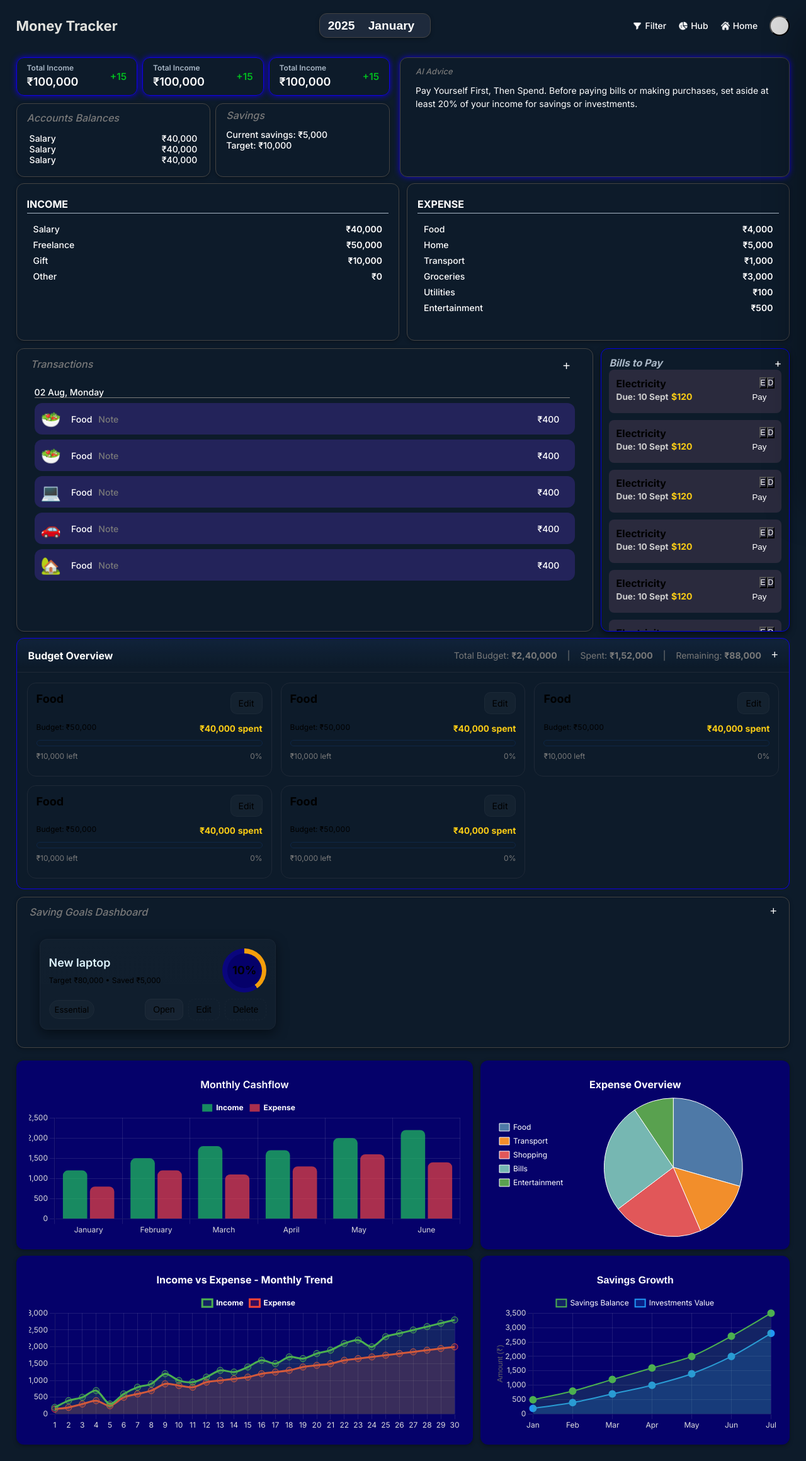
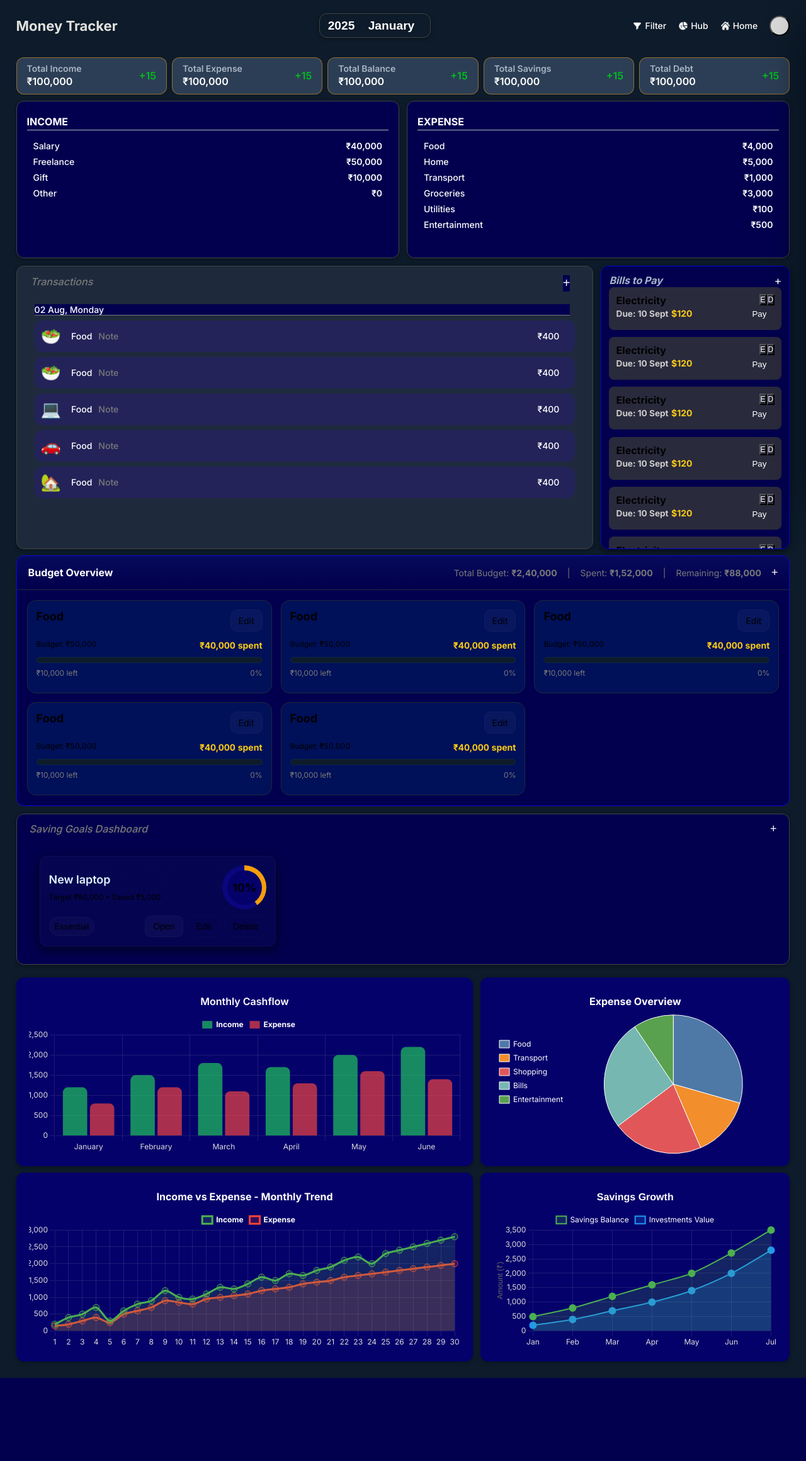
Before and after one commit to ibnu-umer/money-tracker-v2, a Django app: page / in a window 1280 px wide. Shown: the whole page at 63% size. After the commit the page ends 2188 px from the top, so only its background shows below. Run offline with Django 5.2, Linux system fonts and the light colour scheme; some libraries are stand-ins or nearby versions.

Commit message:
feat(dashboard): remove savings-card and account-card, add status cards for savings and debt

```diff
--- a/moneytracker/static/css/dashboard.css
+++ b/moneytracker/static/css/dashboard.css
@@ -25,27 +25,28 @@
 
 .status-card {
     display: flex;
+    flex-direction: row;
     justify-content: space-between;
-    align-items: center;
-    background-color: var(--color-bg-status);
-    border: 1px solid var(--color-border-status);
+    background-color: var(--color-tertiary-bg);
+    border: var(--border-tertiary);
     border-radius: var(--radius-card);
     padding: var(--gap-small) var(--gap-large);
-    box-shadow: var(--shadow-status);
+    height: fit-content;
     flex: 1;
+}
+.status-card:hover {
+    border-color: var(--color-border-tertiary-hover);
 }
 
 .status-info {
     display: flex;
     flex-direction: column;
-    flex: 1;
 }
 
 .status-label {
     font-family: var(--font-main);
     font-weight: 600;
-    font-size: var(--fs-status-label);
-    line-height: 1.4;
+    font-size: var(--fs-text-primary);
     color: var(--color-text-secondary);
 }
 
@@ -58,6 +59,8 @@
 }
 
 .status-change {
+    display: flex;
+    align-items: center;
     font-family: var(--font-main);
     font-weight: 600;
     font-size: var(--fs-status-change);
@@ -76,7 +79,7 @@
 .account-card {
     display: flex;
     flex-direction: column;
-    background-color: var(--color-bg-card);
+    background-color: var(--color-primary-bg-card);
     border: 1px solid var(--color-border);
     border-radius: var(--radius-card);
     padding: var(--gap-medium) var(--gap-large);
@@ -96,7 +99,7 @@
 .account-content {
     display: flex;
     flex-direction: column;
-    background-color: var(--color-bg-card);
+    background-color: var(--color-primary-bg-card);
     padding: 6px 4px;
     overflow-y: auto;
 }
@@ -128,7 +131,7 @@
 
 .savings-card {
     display: flex;
-    background-color: var(--color-bg-card);
+    background-color: var(--color-primary-bg-card);
     border: 1px solid var(--color-border);
     border-radius: var(--radius-card);
     box-shadow: var(--shadow-card);
@@ -166,7 +169,7 @@
     flex-direction: column;
     gap: var(--gap-medium);
     width: 40%;
-    background-color: var(--color-bg-card);
+    background-color: var(--color-primary-bg-card);
     border: 1px solid var(--color-border);
     border-radius: var(--radius-card);
     padding: 14px 24px;
@@ -184,7 +187,7 @@
 .advice-content {
     display: flex;
     width: 100%;
-    background-color: var(--color-bg-card);
+    background-color: var(--color-primary-bg-card);
 }
 
 .advice-text {
@@ -222,7 +225,7 @@
     flex: 1;
     display: flex;
     flex-direction: column;
-    background-color: var(--color-bg-card);
+    background-color: var(--color-primary-bg-card);
     border: 1px solid var(--color-border);
     border-radius: var(--radius-card);
     padding: var(--gap-large);
@@ -289,7 +292,7 @@
     display: flex;
     flex-direction: column;
     gap: var(--gap-small);
-    background-color: var(--color-bg-card);
+    background-color: var(--color-secondary-bg);
     border: 1px solid var(--color-border);
     border-radius: var(--radius-card);
     padding: 14px var(--gap-large);
@@ -313,7 +316,7 @@
 }
 
 .add-transaction-button {
-    background: var(--color-bg-card);
+    background: var(--color-primary-bg-card);
     border: none;
     font-size: 20px;
     color: var(--color-text-primary);
@@ -333,7 +336,7 @@
 .date-section {
     display: flex;
     flex-direction: column;
-    background-color: var(--color-bg-card);
+    background-color: var(--color-primary-bg-card);
     margin: 0 8px 8px 0;
 }
 .date-header {
@@ -395,7 +398,7 @@
 /* ---------------- Add Transaction Card ---------------- */
 .bills-card {
     width: 300px;
-    background: var(--color-bg-card);
+    background: var(--color-primary-bg-card);
     border-radius: var(--radius-card);
     padding: var(--spacing-md);
     box-shadow: 0 4px 10px rgba(0, 0, 0, 0.5);
@@ -471,7 +474,7 @@
 /* Budgetted Items */
 /* ---------------------------------------------- */
 .categories-card {
-    background: var(--color-bg-card);
+    background: var(--color-primary-bg-card);
     border: 1px solid var(--color-border-status);
     border-radius: var(--radius-card);
     box-shadow: var(--color-shadow-card);
@@ -517,7 +520,7 @@
 }
 
 .cat-card {
-    background: var(--color-bg-status);
+    background: var(--color-primary-bg-status);
     border: 1px solid var(--color-budget-border);
     border-radius: 14px;
     padding: 14px;
@@ -725,7 +728,7 @@
     flex-direction: column;
     gap: var(--gap-large);
     width: 100%;
-    background-color: var(--color-bg-card);
+    background-color: var(--color-primary-bg-card);
     border: 1px solid var(--color-border);
     border-radius: var(--radius-card);
     padding: var(--spacing-md) var(--spacing-lg);
--- a/moneytracker/static/css/global.css
+++ b/moneytracker/static/css/global.css
@@ -1,37 +1,40 @@
 :root {
     /* Typography */
-    --font-family: 'Inter', sans-serif;
+    --font-family: "Inter", sans-serif;
     --fs-logo: clamp(16px, 2vw, 22px);
     --fs-text-primary: clamp(12px, 1.8vw, 14px);
     --fs-text-secondary: clamp(10px, 1.5vw, 12px);
+    /* --fs-status-label: clamp(8px, 1vw, 12px);
+    --fs-status-amount: clamp(12px, 1.5vw, 18px);
+    --fs-status-change: clamp(8px, 1.2vw, 16px); */
 
     /* Sizes */
     --size-avatar: clamp(28px, 2.3vw, 36px);
     --height-header: 30px;
 
     /* Colors */
-    --color-main-bg: #0D1B2A;
-    --color-card-bg: #1E2A3C;
-    --color-modal-bg: #1B263B;
+    --color-primary-bg: #0d1b2a;
+    --color-secondary-bg: #1e2a3c;
+    --color-tertiary-bg: #2C3E55;
     --color-border: #434343;
-    --color-border-hover: #FFFFFF33;
-    --color-logo: #E0E1DD;
-    --color-text-primary: #FFFFFF;
-    --color-text-secondary: #A9B7C6;
+    --color-border-tertiary-hover: #ffffff2e;
+    --color-border-hover: #ffffff33;
+    --color-logo: #e0e1dd;
+    --color-text-primary: #ffffff;
+    --color-text-secondary: #a9b7c6;
 
     /* Effects */
-    --shadow-card: 0 2px 6px rgba(0,0,0,0.3);
+    --shadow-card: 0 2px 6px rgba(0, 0, 0, 0.3);
     --border-card: 1px solid var(--color-border);
+    --border-tertiary: 1px solid #f59e0b80;
 
     /* Radius */
     --radius-btn: 8px;
     --radius-card: 12px;
 
-    /* ------------------------------------------------ */
 
 
-
-
+    /* ------------------------------------------------ */
 
     --color-calendar-bg: #001977;
     --color-avatar-bg: #d9d9d9;
@@ -47,7 +50,7 @@
     --size-input: 32px;
 
     /* Spacing */
-    --main-border: clamp(10px,2vw, 30px);
+    --main-border: clamp(10px, 2vw, 30px);
     --gap-nav: clamp(12px, 1.5vw, 20px);
     --gap-item: 5px;
     --spacing-xs: 4px;
@@ -58,11 +61,11 @@
     --spacing-nav-options: clamp(16px, 1.8vw, 20px);
 
     /* Font families */
-    --font-main: 'Inter', sans-serif;
+    --font-main: "Inter", sans-serif;
 
     /* Colors */
-    --color-main-bg-card: #02004e;
-    --color-main-bg-status: #001059;
+    --color-primary-bg-card: #02004e;
+    --color-primary-bg-status: #001059;
     /* --color-border: #1200da; */
     --color-border-status: #0f00e6;
     /* --color-text-primary: #fff;
@@ -72,11 +75,11 @@
     --color-danger: #ff4d4f;
     --color-warning: #ffcc00;
     --color-info: #0a067d;
-    --color-shadow-status:  #1200da;
+    --color-shadow-status: #1200da;
     --color-shadow-card: #0714a7;
     --color-statistics-card: #05016a;
     --color-sg-progress: #107509;
-    --color-modal-bg: #00007f;
+    /* --color-tertiary-bg: #00007f; */
     --color-input-bg: #0e0e5f;
     --color-budget-border: #1f2937;
     --color-accent: #3b82f6;
@@ -86,9 +89,7 @@
     --glass: #ffffff08;
 
     /* Typography (fluid) */
-    --fs-status-label: clamp(8px, 1vw, 12px);
-    --fs-status-amount: clamp(12px, 1.5vw, 18px);
-    --fs-status-change: clamp(8px, 1.2vw, 16px);
+
     --fs-card-title: clamp(12px, 1.5vw, 16px);
     --fs-card-text: clamp(12px, 1.2vw, 14px);
     --fs-card-note: clamp(10px, 1.1vw, 14px);
@@ -122,7 +123,7 @@
     --shadow-status: 0 0 10px var(--color-shadow-status);
     /* --shadow-card: 0 0 10px var(--color-shadow-card); */
     --shadow-black: 0 0 10px #000000;
-    --shadow-hover: 0 4px 12px rgba(0,0,0,0.2);
+    --shadow-hover: 0 4px 12px rgba(0, 0, 0, 0.2);
 
     /* Widget sizes */
     --budget-item-width: clamp(230px, 2.5vw, 280px);
@@ -147,8 +148,6 @@
     --bp-desktop: 1280px;
 }
 
-
-
 * {
     margin: 0;
     padding: 0;
@@ -157,7 +156,7 @@
 
 body {
     font-family: var(--font-family);
-    background: var(--color-main-bg);
+    background: var(--color-primary-bg);
     color: var(--color-text);
     min-height: 100vh;
     overflow-x: hidden;
@@ -176,7 +175,6 @@ body {
 html {
     overflow-y: scroll;
 }
-
 
 /* Global scrollbar styles */
 /* ------------------------------------------------ */
@@ -206,8 +204,6 @@ html {
     background-color: #2196f3;
 }
 
-
-
 @media (min-width: 0px) {
     .main-container {
         padding: var(--main-border);
--- a/moneytracker/templates/dashboard.html
+++ b/moneytracker/templates/dashboard.html
@@ -42,65 +42,31 @@
                                 </div>
                                 <div class="status-card">
                                     <div class="status-info">
-                                        <div class="status-label">Total Income</div>
+                                        <div class="status-label">Total Expense</div>
                                         <div class="status-amount">₹100,000</div>
                                     </div>
                                     <div class="status-change">+15</div>
                                 </div>
                                 <div class="status-card">
                                     <div class="status-info">
-                                        <div class="status-label">Total Income</div>
+                                        <div class="status-label">Total Balance</div>
                                         <div class="status-amount">₹100,000</div>
                                     </div>
                                     <div class="status-change">+15</div>
                                 </div>
-                            </div>
-
-                            <div class="account-info-cards">
-                                <!-- Account Balances -->
-                                <div class="account-card">
-                                    <div class="account-title">Accounts Balances</div>
-                                    <div class="account-content">
-                                        <div class="account-row">
-                                            <span class="account-labels">Salary</span>
-                                            <span class="account-amounts">₹40,000</span>
-                                        </div>
-                                        <div class="account-row">
-                                            <span class="account-labels">Salary</span>
-                                            <span class="account-amounts">₹40,000</span>
-                                        </div>
-                                        <div class="account-row">
-                                            <span class="account-labels">Salary</span>
-                                            <span class="account-amounts">₹40,000</span>
-                                        </div>
+                                <div class="status-card">
+                                    <div class="status-info">
+                                        <div class="status-label">Total Savings</div>
+                                        <div class="status-amount">₹100,000</div>
                                     </div>
+                                    <div class="status-change">+15</div>
                                 </div>
-
-                                <!-- Savings -->
-                                <div class="savings-card">
-                                    <div class="savings-content">
-                                        <div class="savings-title">Savings</div>
-                                        <div class="savings-info">
-                                            <div>Current savings: ₹5,000</div>
-                                            <div>Target: ₹10,000</div>
-                                        </div>
-                                        <div class="savings-progress">
-                                            <div class="progress-container">
-                                                <div class="circular-progress"></div>
-                                            </div>
-                                        </div>
+                                <div class="status-card">
+                                    <div class="status-info">
+                                        <div class="status-label">Total Debt</div>
+                                        <div class="status-amount">₹100,000</div>
                                     </div>
-                                </div>
-                            </div>
-                        </div>
-
-                        <!-- AI Advice Card -->
-                        <div class="advice-section">
-                            <div class="advice-title">AI Advice</div>
-                            <div class="advice-content">
-                                <div class="advice-text">
-                                    Pay Yourself First, Then Spend. Before paying bills or making purchases, set aside
-                                    at least 20% of your income for savings or investments.
+                                    <div class="status-change">+15</div>
                                 </div>
                             </div>
                         </div>
```
Lines whose indentation alone changed are shown as unchanged.
